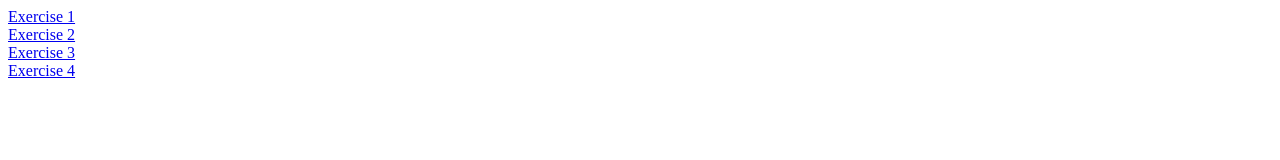
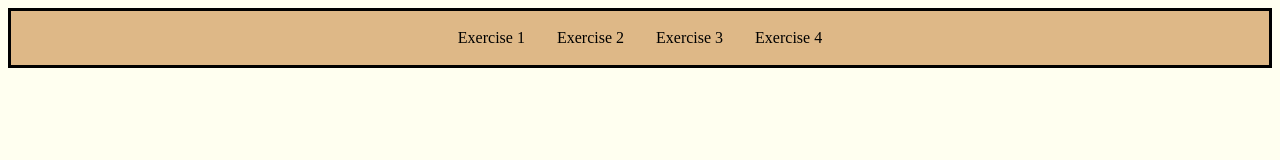
Before and after one commit to sauang31/sauang31.github.io, a plain HTML site: page index.html in a window 1280 px wide. Drawn offline with Linux system fonts and the light colour scheme.

Commit message:
Add files via upload

```diff
--- a/index.html
+++ b/index.html
@@ -1,11 +1,18 @@
 <!DOCTYPE html>
 
 <html>
-  <a href="exercise1.html">Exercise 1</a>
-  <br>
-  <a href="exercise2.html">Exercise 2</a>
-  <br>
-  <a href="exercise3.html">Exercise 3</a>
-  <br>
-  <a href="exercise4.html">Exercise 4</a>
+	<head>
+		<meta charset="UTF-8">
+		<title>Acceuil</title>
+		<link rel="stylesheet" href="styles.css">
+	</head>
+
+	<body>
+		<ul>
+			<li><a href="exercise1.html">Exercise 1</a></li>
+			<li><a href="exercise2.html">Exercise 2</a></li>
+			<li><a href="exercise3.html">Exercise 3</a></li>
+			<li><a href="exercise4.html">Exercise 4</a></li>
+		</ul>
+	</body>
 </html>
--- /dev/null
+++ b/styles.css
@@ -0,0 +1,27 @@
+body{
+	background-color: Ivory;
+}
+
+/* Source: https://www.w3schools.com/css/css_navbar_horizontal.asp */
+
+ul {
+	list-style-type: none;
+	margin: 0;
+	padding: 0;
+	background-color: BurlyWood;
+	display: flex;
+	justify-content: center;
+	border: 3px solid;
+}
+
+ul li a {
+	display: block;
+	color: black;
+	padding: 18px 16px;
+	text-decoration: none;
+}
+
+ul li a:hover {
+	background-color: saddlebrown;
+	color: white;
+}
```
